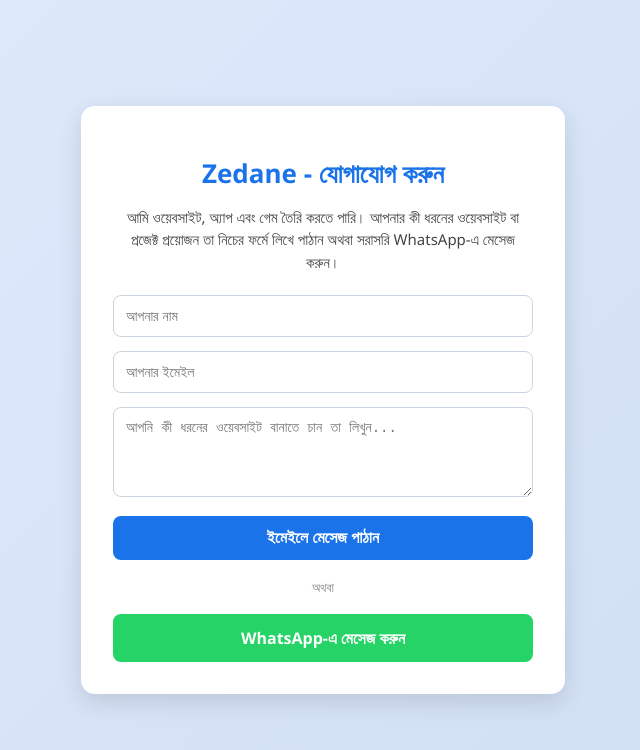
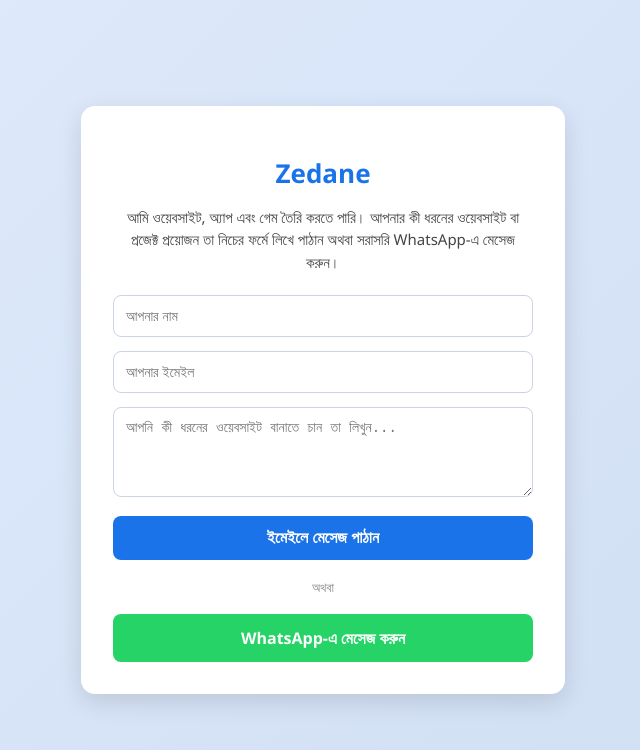
Before and after one commit to Zedane123/my-contact-site, a plain HTML site: page index.html in a window 1280 px wide. Shown: the whole page, without its empty margins (317-957 px from the left). Drawn offline with Linux system fonts and the light colour scheme.

Commit message:
Fix HTML encoding issues in index.html

```diff
--- a/index.html
+++ b/index.html
@@ -90,7 +90,7 @@
 </head>
 <body>
     <div class="card">
-        <h1>Zedane - যোগাযোগ করুন</h1>
+        <h1>Zedane </h1>
         <p>আমি ওয়েবসাইট, অ্যাপ এবং গেম তৈরি করতে পারি। আপনার কী ধরনের ওয়েবসাইট বা প্রজেক্ট প্রয়োজন তা নিচের ফর্মে লিখে পাঠান অথবা সরাসরি WhatsApp-এ মেসেজ করুন।</p>
 
         <form action="https://api.web3forms.com/submit" method="POST">
```
